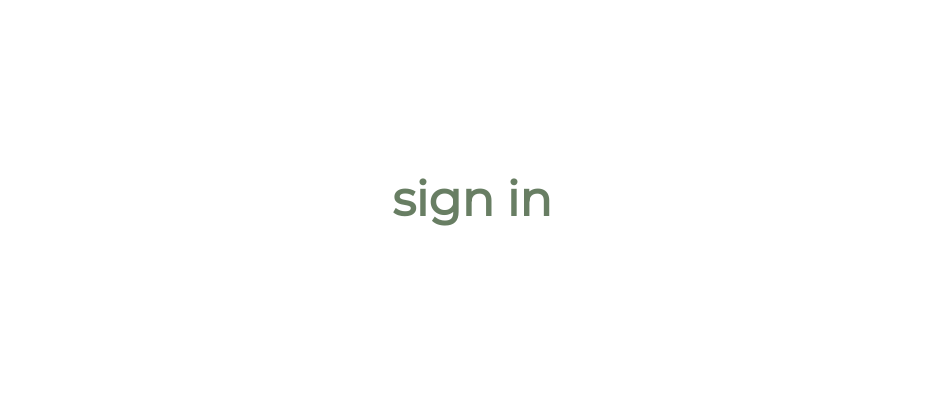
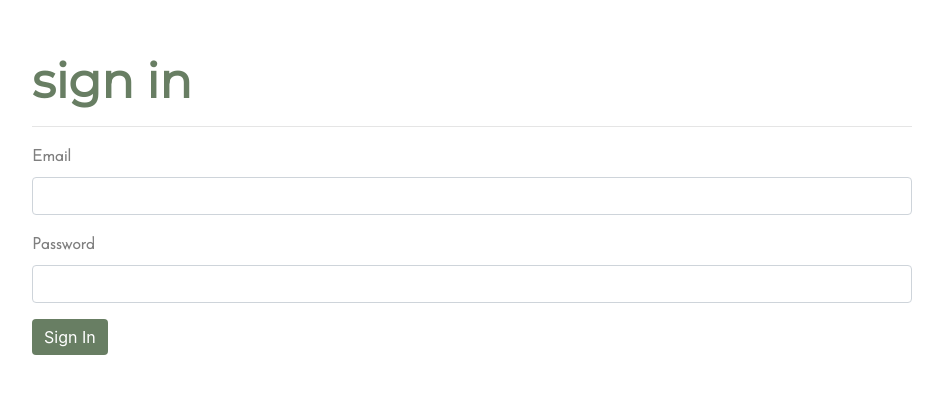
Before and after one commit to rghosh96/StudySpotsFrontEnd, a React (Create React App) app in the folder react-ui/: page /signin in a window 1280 px wide. Shown: the part 196-590 px from the top of the page, without its empty margins (168-1111 px from the left). Built offline with nearby package versions, Linux system fonts and the light colour scheme.

Commit message:
updated signin page (#12)

```diff
--- a/react-ui/src/components/pages/SignIn.js
+++ b/react-ui/src/components/pages/SignIn.js
@@ -1,14 +1,79 @@
 import React from 'react';
+import Form from 'react-bootstrap/Form';
+import Button from 'react-bootstrap/Button';
 import '../../styling/master.scss'
+import { connect } from 'react-redux';
+import { userSignUp, userSignIn, updateUserAccount } from '../../redux/actions/accountActions';
+import PropTypes from 'prop-types';
 
 class SignIn extends React.Component {
+    state = {
+        email: '',
+        password: '',
+    }
+
+    handleChange = (e) => {
+        this.setState( {
+            [e.target.id]: e.target.value,
+
+        })
+    }
+
+      // handles submit, sending state information to redux store
+      handleSubmit = (e) => {
+        e.preventDefault();
+        this.props.userSignIn(this.state)
+        console.log(this.state);
+    }
     render() {
         return (
-            <div>
+            <Form onSubmit={this.handleSubmit}>
                 <h1>sign in</h1>
-            </div>
+                <hr></hr>
+
+                <Form.Group  controlId="formGridEmail">
+                    <Form.Label>Email</Form.Label>
+                    <Form.Control onChange={this.handleChange} id="email" type="email"  />
+                </Form.Group>
+
+                <Form.Group controlId="formGridPassword">
+                    <Form.Label>Password</Form.Label>
+                    <Form.Control onChange={this.handleChange} id="password" type="password"/>
+                </Form.Group>
+
+                <Button type="submit">Sign In</Button>
+            </Form>
         )
     }
 }
+// tell redux what properties we want to read from the global store.
+const mapStateToProps = state => ({
+    signingUp: state.account.signingUp,
+    signingIn: state.account.signingIn,
+    updatingAccount: state.account.updatingAccount,
+    isSignedIn: state.account.isSignedIn,
+    userData: state.account.userData,
+    errorMsg: state.account.errorMsg
+});
 
-export default SignIn;
+// tell redux what actions we want to use (the same ones we imported at the top)
+const mapDispatchToProps = {
+    userSignUp,
+    userSignIn,
+    updateUserAccount
+}
+
+// tell this component what it will be getting from redux. these members can be accessed using this.props
+SignIn.propTypes = {
+    signingUp: PropTypes.bool.isRequired,
+    signingIn: PropTypes.bool.isRequired,
+    isSignedIn: PropTypes.bool.isRequired,
+    updatingAccount: PropTypes.bool.isRequired,
+    userData: PropTypes.object.isRequired,
+    errorMsg: PropTypes.string.isRequired,
+    userSignUp: PropTypes.func.isRequired,
+    userSignIn: PropTypes.func.isRequired,
+    updateUserAccount: PropTypes.func.isRequired
+};
+
+export default connect(mapStateToProps, mapDispatchToProps)(SignIn);
```
